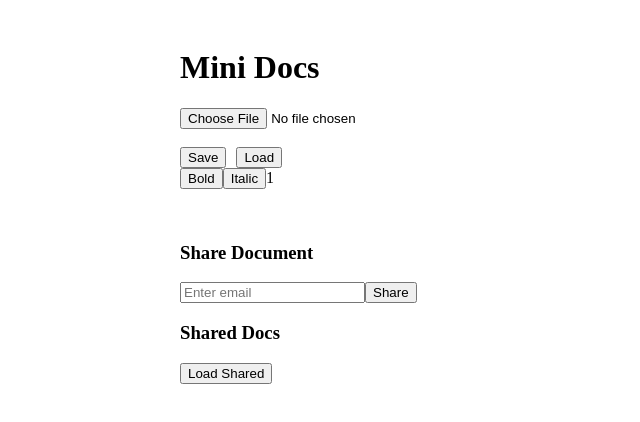
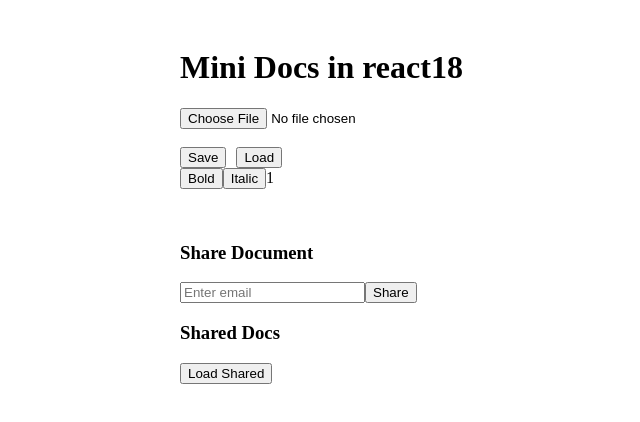
Before and after one commit to nileshshete2024/mini-docs, a React (Create React App) app in the folder client/: page / in a window 1280 px wide. Shown: the top 422 px of the page, without its empty margins (60-700 px from the left). Built offline with nearby package versions, Linux system fonts and the light colour scheme.

Commit message:
minor name change

```diff
--- a/client/src/App.js
+++ b/client/src/App.js
@@ -39,7 +39,7 @@ function App() {
 
   return (
     <div style={{ maxWidth: "800px", margin: "auto", padding: "20px" }}>
-      <h1>Mini Docs</h1>
+      <h1>Mini Docs in react18</h1>
 
       <input type="file" onChange={handleFileUpload} />
 
```
